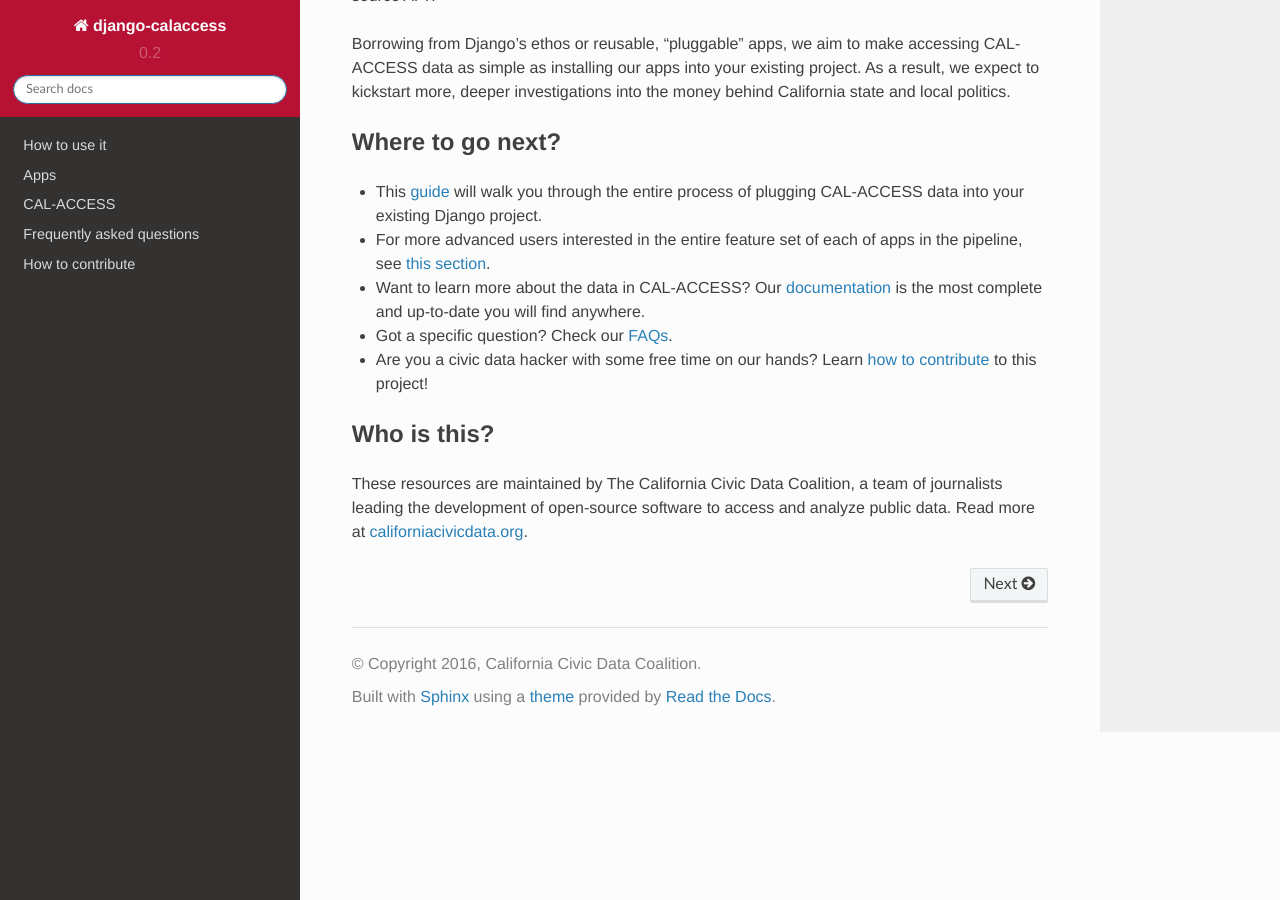
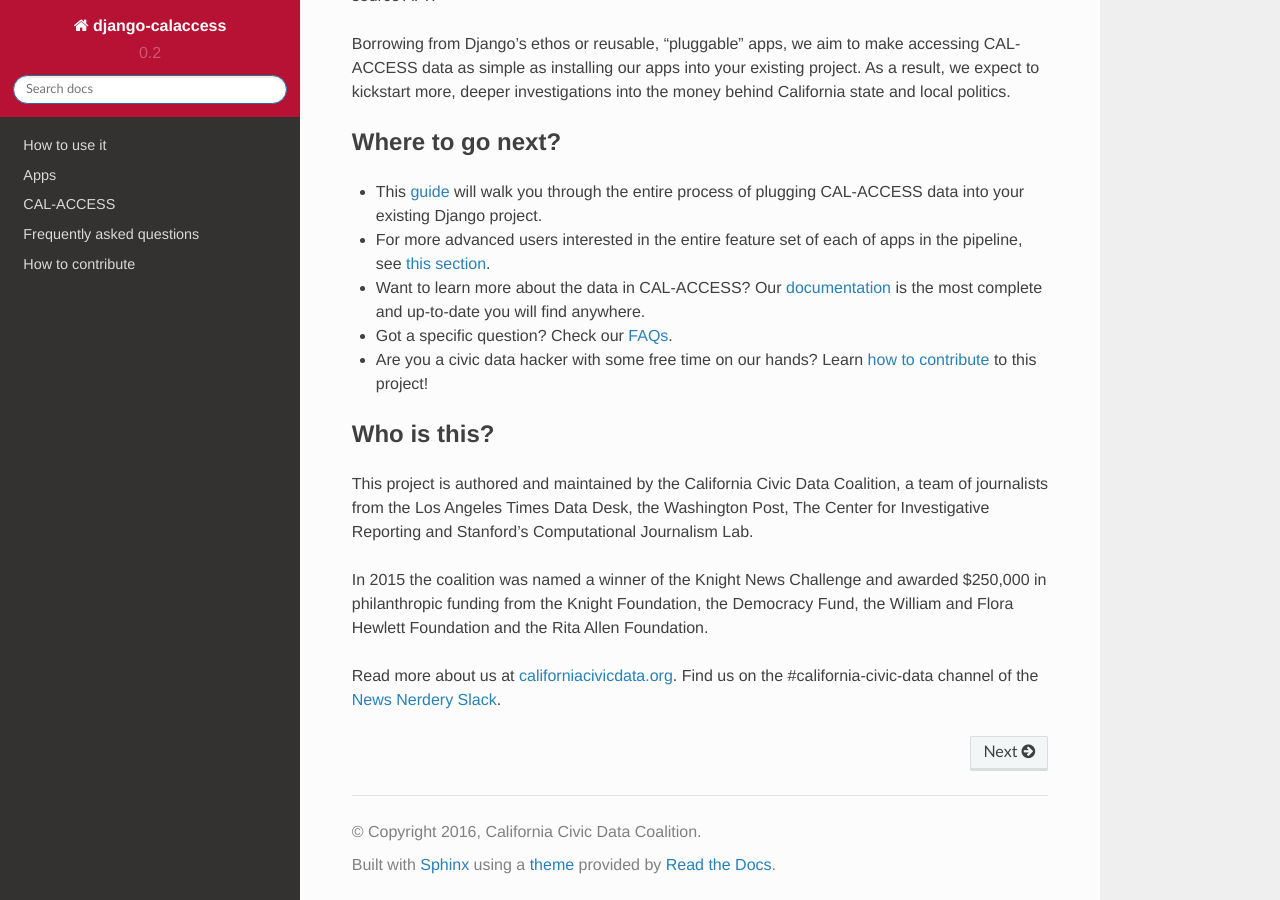
Before and after one commit to palewire/django-calaccess-technical-documentation, a Sphinx documentation site: the page built from docs/index.rst, in a window 1280 px wide and 900 px high, scrolled down 1258 px. Built offline with Sphinx 7.4.7 and the Read the Docs theme 2.0.0, drawn with Linux system fonts in a browser that asks for light colours; pages that are not in the unit, such as notebooks, are missing from menus; some of the changed text lies outside the part shown.

Commit message:
Close #13

```diff
--- a/docs/index.rst
+++ b/docs/index.rst
@@ -31,7 +31,7 @@ That's not just our opinion; it's the universal consensus of statehouse reporter
 
 Still, a few journalists have wrestled with this behemoth in the past and reported incredible public interest stories:
 
-* About Speaker John Pérez `doling out the choicest committee assignments <http://cironline.org/reports/california-speaker-gives-assemblys-juiciest-jobs-biggest-fundraisers-4501>`_ to the biggest campaign donors (from the Center for Investigative Reporting)
+* About Speaker John Pérez `doling out the choicest committee assignments <http://cironline.org/reports/california-speaker-gives-assemblys-juiciest-jobs-biggest-fundraisers-4501>`_ to the biggest campaign donors (from The Center for Investigative Reporting)
 * About Gov. Jerry Brown's `switch from big money hater to big money taker <http://www.latimes.com/local/politics/la-me-pol-brown-money-20141031-story.html#page=1>`_ (from the Los Angeles Times)
 * About political party committees `circumventing candidate contribution limits <http://www.sacbee.com/news/investigations/the-public-eye/article9471695.html>`_ (from the Sacramento Bee)
 
@@ -59,4 +59,8 @@ Where to go next?
 Who is this?
 ------------
 
-These resources are maintained by The California Civic Data Coalition, a team of journalists leading the development of open-source software to access and analyze public data. Read more at `californiacivicdata.org <http://www.californiacivicdata.org>`_.
+This project is authored and maintained by the California Civic Data Coalition, a team of journalists from the Los Angeles Times Data Desk, the Washington Post, The Center for Investigative Reporting and Stanford's Computational Journalism Lab.
+
+In 2015 the coalition was named a winner of the Knight News Challenge and awarded $250,000 in philanthropic funding from the Knight Foundation, the Democracy Fund, the William and Flora Hewlett Foundation and the Rita Allen Foundation.
+
+Read more about us at `californiacivicdata.org <http://www.californiacivicdata.org>`_. Find us on the #california-civic-data channel of the `News Nerdery Slack <http://newsnerdery.org/>`_.
```
